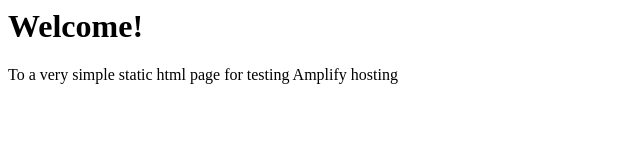
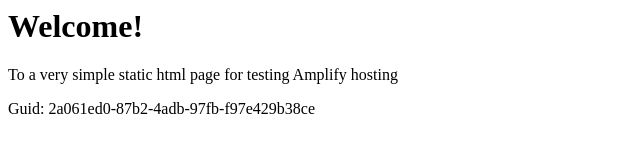
Before and after one commit to aws-aemilia-lhr/Github-PR-Commit-Integration-Test-DoNotTouch-GithubWebhookPreviewCanaryTest-v1-prod-eu-west-2, a website: page src/index.html in a window 1280 px wide. Shown: the whole page, without its empty margins (0-640 px from the left). Drawn offline with Linux system fonts and the light colour scheme.

Commit message:
commit from integ tests

```diff
--- a/src/index.html
+++ b/src/index.html
@@ -1,3 +1,5 @@
+
+
 <html lang="en">
 
 <head>
@@ -10,6 +12,6 @@
 <body>
     <h1>Welcome!</h1>
     <p>To a very simple static html page for testing Amplify hosting</p>
-</body>
+    <p>Guid: 2a061ed0-87b2-4adb-97fb-f97e429b38ce</p></body>
 
 </html>
```
